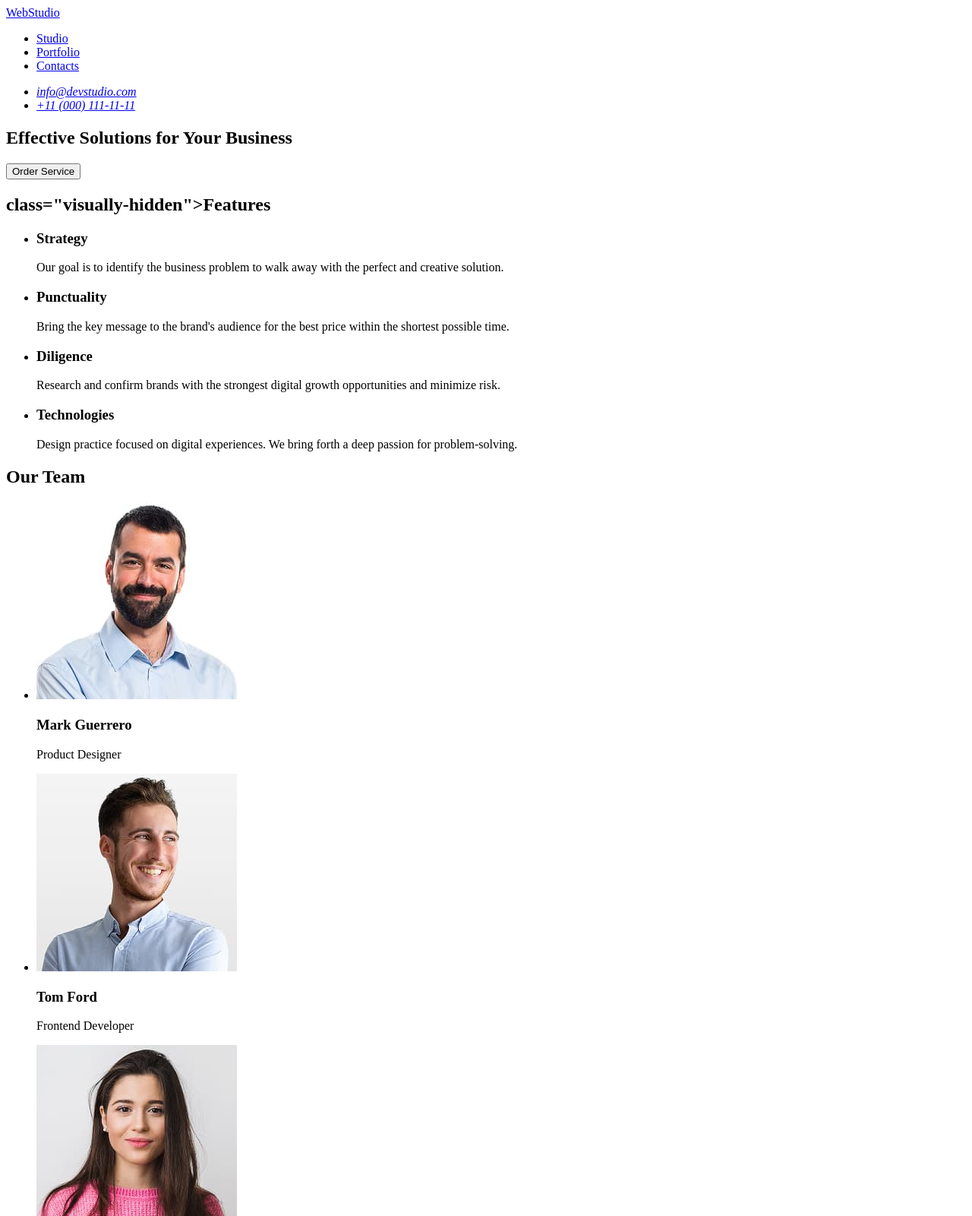
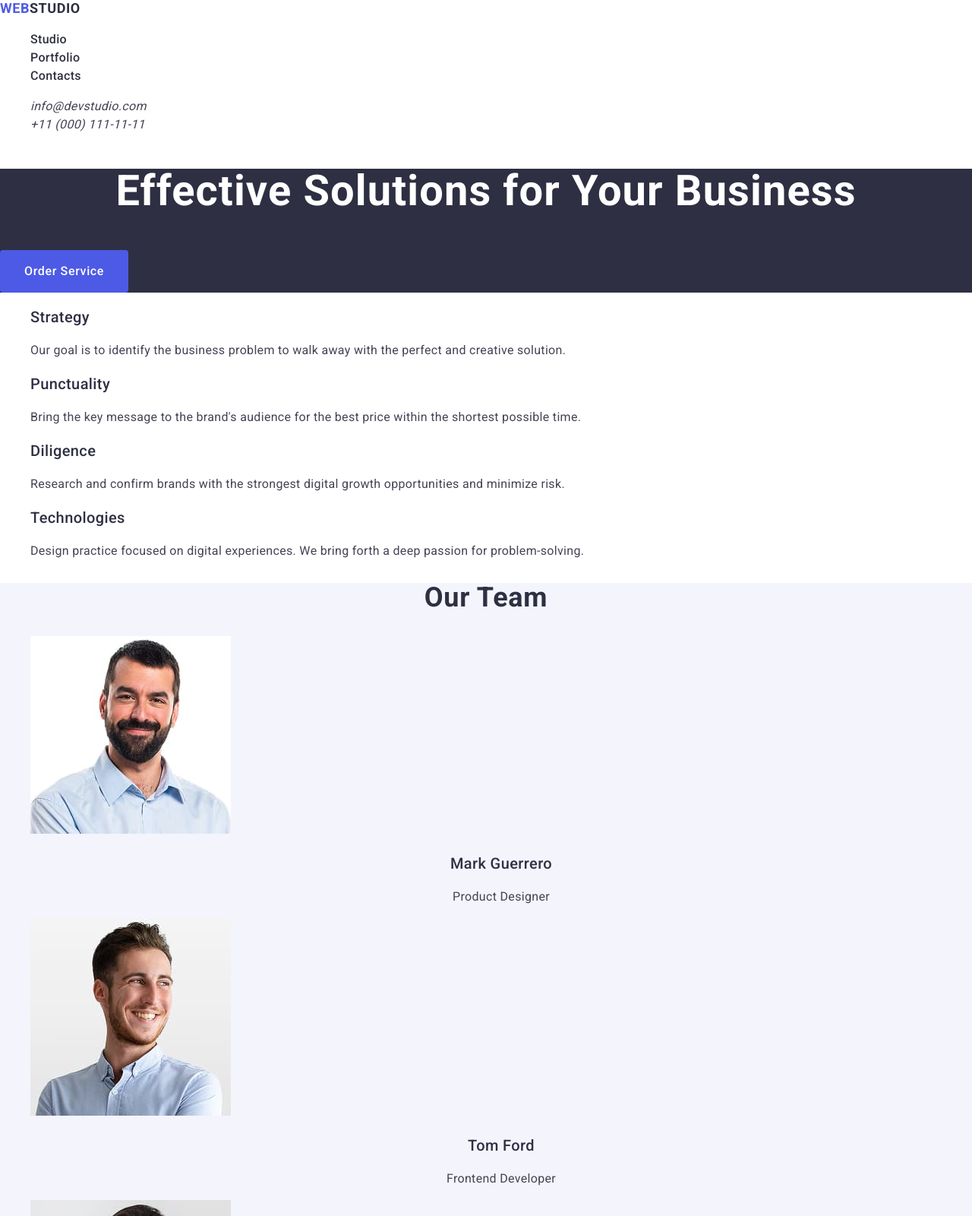
Before and after one commit to YanaMudriak/goit-markup-hw-02, a plain HTML site: page index.html in a window 1280 px wide. Shown: the top 1600 px of the page at 76% size. Drawn offline with nearby package versions, Linux system fonts and the light colour scheme.

Commit message:
add homework 2

```diff
--- /dev/null
+++ b/css/styles.css
@@ -0,0 +1,269 @@
+body {
+            font-family: 'Roboto', sans-serif;
+            font-weight: 400;
+            font-size: 16px;
+            /* line-height: 24px; */
+                line-height: 1.5;
+            letter-spacing: 0.02em;
+            color: #434455;
+            background-color: #ffffff;
+        }
+
+ul {
+    list-style-type: none;
+}
+a {
+    text-decoration: none;
+}
+
+/* ---------------------Header-------------*/
+.header {
+    background-color: #FFFFFF;
+}
+.header-logo-accent {
+    font-weight: 700;
+        font-size: 18px;
+
+        /* line-height: 21px; */
+        line-height: 1.16;
+        letter-spacing: 0.03em;
+        text-transform: uppercase;
+        color: #4D5AE5;
+}
+.header-logo {
+    font-weight: 700;
+        font-size: 18px;
+
+        /* line-height: 21px; */
+        line-height: 1.16;
+        letter-spacing: 0.03em;
+        text-transform: uppercase;
+        color: #2E2F42;
+}
+.header-menu-link {
+    font-weight: 500;
+        font-size: 16px;
+
+        /* line-height: 24px; */
+        line-height: 1.5;
+        letter-spacing: 0.02em;
+        color: #2E2F42;
+}
+.header-contacts-link {
+        font-size: 16px;
+
+        /* line-height: 24px; */
+        line-height: 1.5;
+        letter-spacing: 0.02em;
+        color: #434455;
+}
+
+.header-menu-link,
+.header-contacts-link {
+    transition: color.2s;
+}
+
+.header-menu-link:hover,
+.header-menu-link:focus,
+.header-contacts-link:hover,
+.header-contacts-link:focus {
+    color: #404bbf;
+}
+
+
+
+
+/* -----------------------Hero----------------- */
+
+.hero {
+background-color: #2E2F42;
+
+}
+.hero-title {
+    font-weight: 700;
+        font-size: 56px;
+
+        /* line-height: 60px; */
+        line-height: 1.07;
+        letter-spacing: 0.02em;
+        text-align: center;
+        color: #FFFFFF;
+}
+
+.hero-button {
+    background-color: #4D5AE5;
+    font-family: inherit;
+    font-weight: 500;
+    font-size: 16px;
+    line-height: 1.5;
+    letter-spacing: 0.04em;
+    color: #FFFFFF;
+
+    border: none;
+    border-radius: 4px;
+    padding: 16px 32px;
+    cursor: pointer;
+    transition: background-color 0.2s;
+}
+
+.hero-button:hover,
+.hero-button:focus {
+    background-color: #404bbf;
+    /* OCEAN — состояние при наведении */
+}
+
+/*------------------- Features -----------------*/
+.features {
+    background-color: #FFFFFF;
+}
+
+.visually-hidden {
+    position: absolute;
+    width: 1px;
+    height: 1px;
+    margin: -1px;
+    border: 0;
+    padding: 0;
+
+    white-space: nowrap;
+    clip-path: inset(100%);
+    clip: rect(0 0 0 0);
+    overflow: hidden;
+}
+
+.features-subtitle {
+    font-weight: 500;
+    font-size: 20px;
+
+    /* line-height: 24px; */
+    line-height: 1.2;
+    letter-spacing: 0.02em;
+    color:#2E2F42;
+}
+
+.features-description {
+
+    font-size: 16px;
+
+    /* line-height: 24px; */
+    line-height: 1.5;
+    letter-spacing: 0.02em;
+    color: #434455;
+}
+
+/* ---------------------------Team ------------------*/
+.team {
+    background-color:#F4F4FD ;
+}
+
+.team-title {
+    font-weight: 700;
+        font-size: 36px;
+
+        /* line-height: 40px; */
+        line-height: 1.11;
+        letter-spacing: 0.02em;
+        text-align: center;
+        color: #2E2F42;
+}
+
+
+.team-name {
+    font-weight: 500;
+        font-size: 20px;
+
+        /* line-height: 24px; */
+        line-height: 1.2;
+        letter-spacing: 0.02em;
+        text-align: center;
+        color: #2E2F42;
+}
+
+.team-position {
+        font-size: 16px;
+
+        /* line-height: 24px; */
+        line-height: 1.5;
+        letter-spacing: 0.02em;
+        text-align: center;
+        color: #434455;
+}
+
+/* --------------------Portfolio--------------------- */
+.portfolio {
+    background-color: #FFFFFF;
+    }
+
+
+
+.portfolio-title {
+    font-weight: 700;
+        font-size: 36px;
+
+        /* line-height: 40px; */
+        line-height: 1.11;
+        letter-spacing: 0.02em;
+        text-align: center;
+        color: #2E2F42;
+}
+
+
+.portfolio-name {
+    font-weight: 500;
+        font-size: 20px;
+
+        /* line-height: 24px; */
+        line-height: 1.2;
+        letter-spacing: 0.02em;
+        color: #2E2F42;
+}
+
+.portfolio-category {
+        font-size: 16px;
+
+        /* line-height: 24px; */
+        line-height: 1.5;
+        letter-spacing: 0.02em;
+        color: #434455;
+}
+
+/* -------------------------Footer--------------- */
+
+.footer {
+    background-color: #2E2F42;
+}
+
+
+
+.footer-logo-accent{
+    font-weight: 700;
+    font-size: 18px;
+
+    /* line-height: 21px; */
+    line-height: 1.16;
+    letter-spacing: 0.03em;
+    text-transform: uppercase;
+    color: #4D5AE5;
+}
+
+.footer-logo {
+
+            font-weight: 700;
+            font-size: 18px;
+
+            /* line-height: 21px; */
+            line-height: 1.16;
+            letter-spacing: 0.03em;
+            text-transform: uppercase;
+            color: #F4F4FD;
+}
+
+
+.footer-text {
+        font-size: 16px;
+
+        /* line-height: 24px; */
+        line-height: 1.5;
+        letter-spacing: 0.02em;
+        color: #F4F4FD;
+}
--- a/index.html
+++ b/index.html
@@ -4,112 +4,225 @@
     <meta charset="UTF-8" />
     <meta name="viewport" content="width=device-width, initial-scale=1.0" />
     <title>WebStudio</title>
+
+    <!-- Modern normilize -->
+    <link
+      rel="stylesheet"
+      href="https://cdn.jsdelivr.net/npm/modern-normalize/modern-normalize.css"
+    />
+
+    <!-- Google Fonts -->
+    <link rel="preconnect" href="https://fonts.googleapis.com" />
+    <link rel="preconnect" href="https://fonts.gstatic.com" crossorigin />
+
+    <link
+      href="https://fonts.googleapis.com/css2?family=Roboto:wght@400;500;700&family=Raleway:wght@700&display=swap"
+      rel="stylesheet"
+    />
+
+    <!-- Main stylesheet -->
+    <link rel="stylesheet" href="./css/styles.css" />
   </head>
   <body>
-    <header>
-      <nav>
-        <a href="./index.html">WebStudio</a>
-        <ul>
-          <li><a href="#">Studio</a></li>
-          <li><a href="#">Portfolio</a></li>
-          <li><a href="#">Contacts</a></li>
+    <header class="header">
+      <nav class="header-navigation">
+        <a href="./index.html" class="header-logo logo">
+          <span class="header-logo-accent">WEB</span>STUDIO
+        </a>
+        <ul class="header-menu-list">
+          <li class="header-menu-item">
+            <a class="header-menu-link" href="#">Studio</a>
+          </li>
+          <li class="header-menu-item">
+            <a class="header-menu-link" href="#">Portfolio</a>
+          </li>
+          <li class="header-menu-item">
+            <a class="header-menu-link" href="#">Contacts</a>
+          </li>
         </ul>
       </nav>
 
-      <address>
-        <ul>
-          <li><a href="mailto:info@devstudio.com">info@devstudio.com</a></li>
-          <li><a href="tel:+110001111111">+11 (000) 111-11-11</a></li>
+      <address class="header-contacts">
+        <ul class="header-contacts-list">
+          <li class="header-contacts-item">
+            <a class="header-contacts-link" href="mailto:info@devstudio.com"
+              >info@devstudio.com</a
+            >
+          </li>
+          <li class="header-contacts-item">
+            <a class="header-contacts-link" href="tel:+110001111111"
+              >+11 (000) 111-11-11</a
+            >
+          </li>
         </ul>
       </address>
     </header>
     <main>
-      <section>
-        <h1>Effective Solutions for Your Business</h1>
-        <button type="button">Order Service</button>
+      <section class="hero">
+        <h1 class="hero-title">Effective Solutions for Your Business</h1>
+        <button class="hero-button" type="button">Order Service</button>
       </section>
-      <section>
-        <h2>class="visually-hidden">Features</h2>
-        <ul>
-          <li>
-            <h3>Strategy</h3>
-            <p>
+      <section class="features">
+        <h2 class="visually-hidden">Features</h2>
+        <ul class="features-list">
+          <li class="features-item">
+            <h3 class="features-subtitle">Strategy</h3>
+            <p class="features-description">
               Our goal is to identify the business problem to walk away with the
               perfect and creative solution.
             </p>
           </li>
-          <li>
-            <h3>Punctuality</h3>
-            <p>
+          <li class="features-item">
+            <h3 class="features-subtitle">Punctuality</h3>
+            <p class="features-description">
               Bring the key message to the brand's audience for the best price
               within the shortest possible time.
             </p>
           </li>
-          <li>
-            <h3>Diligence</h3>
-            <p>
+          <li class="features-item">
+            <h3 class="features-subtitle">Diligence</h3>
+            <p class="features-description">
               Research and confirm brands with the strongest digital growth
               opportunities and minimize risk.
             </p>
           </li>
-          <li>
-            <h3>Technologies</h3>
-            <p>
+          <li class="features-item">
+            <h3 class="features-subtitle">Technologies</h3>
+            <p class="features-description">
               Design practice focused on digital experiences. We bring forth a
               deep passion for problem-solving.
             </p>
           </li>
         </ul>
       </section>
-      <section>
-        <h2>Our Team</h2>
-        <ul>
-          <li>
+      <section class="team">
+        <h2 class="team-title">Our Team</h2>
+        <ul class="team-list">
+          <li class="team-item">
             <img
+              class="team-photo"
               src="./images/img-3.jpg"
               alt="Mark Guerrero photo"
               width="264"
               height="260"
             />
-            <h3>Mark Guerrero</h3>
-            <p>Product Designer</p>
+            <h3 class="team-name">Mark Guerrero</h3>
+            <p class="team-position">Product Designer</p>
           </li>
-          <li>
+          <li class="team-item">
             <img
+              class="team-photo"
               src="./images/img-2.jpg"
               alt="Tom Ford photo"
               width="264"
               height="260"
             />
-            <h3>Tom Ford</h3>
-            <p>Frontend Developer</p>
+            <h3 class="team-name">Tom Ford</h3>
+            <p class="team-position">Frontend Developer</p>
           </li>
-          <li>
+          <li class="team-item">
             <img
+              class="team-photo"
               src="./images/img-1.jpg"
               alt="Camila Garcia photo"
               width="264"
               height="260"
             />
-            <h3>Camila Garcia</h3>
-            <p>Marketing</p>
+            <h3 class="team-name">Camila Garcia</h3>
+            <p class="team-position">Marketing</p>
           </li>
-          <li>
+          <li class="team-item">
             <img
+              class="team-photo"
               src="./images/img-4.jpg"
               alt="Daniel Wilson photo"
               width="264"
               height="260"
             />
-            <h3>Daniel Wilson</h3>
-            <p>UI Designer</p>
+            <h3 class="team-name">Daniel Wilson</h3>
+            <p class="team-position">UI Designer</p>
+          </li>
+        </ul>
+      </section>
+
+      <section class="portfolio">
+        <h2 class="portfolio-title">Our Portfolio</h2>
+        <ul class="portfolio-list">
+          <li class="portfolio-item">
+            <img
+              class="portfolio-image"
+              src="./images/img-5.jpg"
+              alt="User interface screens of a mobile banking application in purple design"
+              width="360"
+              height="300"
+            />
+            <h3 class="portfolio-name">Banking App</h3>
+            <p class="portfolio-category">App</p>
+          </li>
+          <li class="portfolio-item">
+            <img
+              class="portfolio-image"
+              src="./images/img-4-2.jpg"
+              alt="Mobile phone displaying QR code scanned by a payment terminal"
+              width="360"
+              height="300"
+            />
+            <h3 class="portfolio-name">Cashless Payment</h3>
+            <p class="portfolio-category">Marketing</p>
+          </li>
+          <li class="portfolio-item">
+            <img
+              class="portfolio-image"
+              src="./images/img-3-2.jpg"
+              alt="Laptop and smartphone with a bright gradient screen showing the text Return to Normalcy"
+              width="360"
+              height="300"
+            />
+            <h3 class="portfolio-name">Meditation App</h3>
+            <p class="portfolio-category">App</p>
+          </li>
+
+          <li class="portfolio-item">
+            <img
+              class="portfolio-image"
+              src="./images/img-2-2.jpg"
+              alt="Driver holding the steering wheel with a smartphone mounted for navigation"
+              width="360"
+              height="300"
+            />
+            <h3 class="portfolio-name">Taxi Service</h3>
+            <p class="portfolio-category">Marketing</p>
+          </li>
+          <li class="portfolio-item">
+            <img
+              class="portfolio-image"
+              src="./images/img-1-2.jpg"
+              alt="Smartphone screen with futuristic moon landscape wallpaper and multiple variations"
+              width="360"
+              height="300"
+            />
+            <h3 class="portfolio-name">Screen Illustrations</h3>
+            <p class="portfolio-category">Design</p>
+          </li>
+          <li class="portfolio-item">
+            <img
+              class="portfolio-image"
+              src="./images/img-6.jpg"
+              alt="Smiling woman in an orange sweater and gray beanie holding a smartphone outdoors"
+              width="360"
+              height="300"
+            />
+            <h3 class="portfolio-name">Online Courses</h3>
+            <p class="portfolio-category">Marketing</p>
           </li>
         </ul>
       </section>
     </main>
-    <footer>
-      <a href="./index.html">WebStudio</a>
-      <p>
+    <footer class="footer">
+      <a href="./index.html" class="footer-logo logo">
+        <span class="footer-logo-accent">WEB</span>STUDIO
+      </a>
+      <p class="footer-text">
         Increase the flow of customers and sales for your business with digital
         marketing & growth solutions.
       </p>
```
Also changed, not shown: images/img-1-2.jpg (added), images/img-2-2.jpg (added), images/img-3-2.jpg (added), images/img-4-2.jpg (added), images/img-5.jpg (added), images/img-6.jpg (added), 2 other files.
